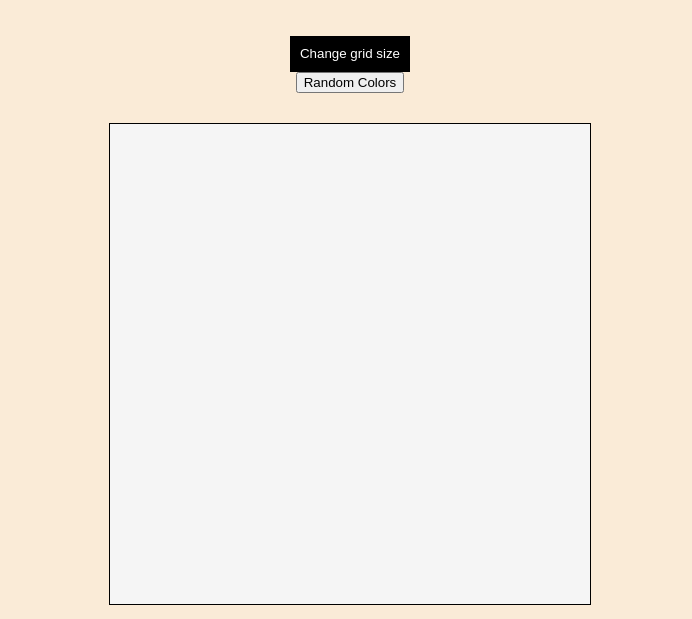
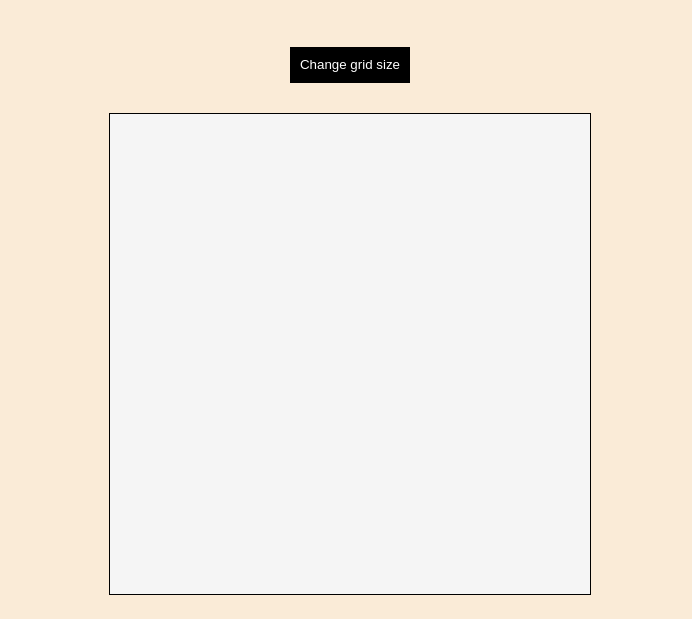
Before and after one commit to vcalomino4/etch-a-sketch, a plain HTML site: page index.html in a window 1280 px wide. Shown: the part 197-816 px from the top of the page, without its empty margins (290-982 px from the left). Drawn offline with Linux system fonts and the light colour scheme.

Commit message:
Update index.html

```diff
--- a/index.html
+++ b/index.html
@@ -10,7 +10,6 @@
   <body>
     <h1>Etch-a-Sketch!</h1>
     <button id="grid-size">Change grid size</button>
-    <button id="random-colors">Random Colors</button>
     <div class="container"></div>
     <script src="./index.js"></script>
   </body>
```
